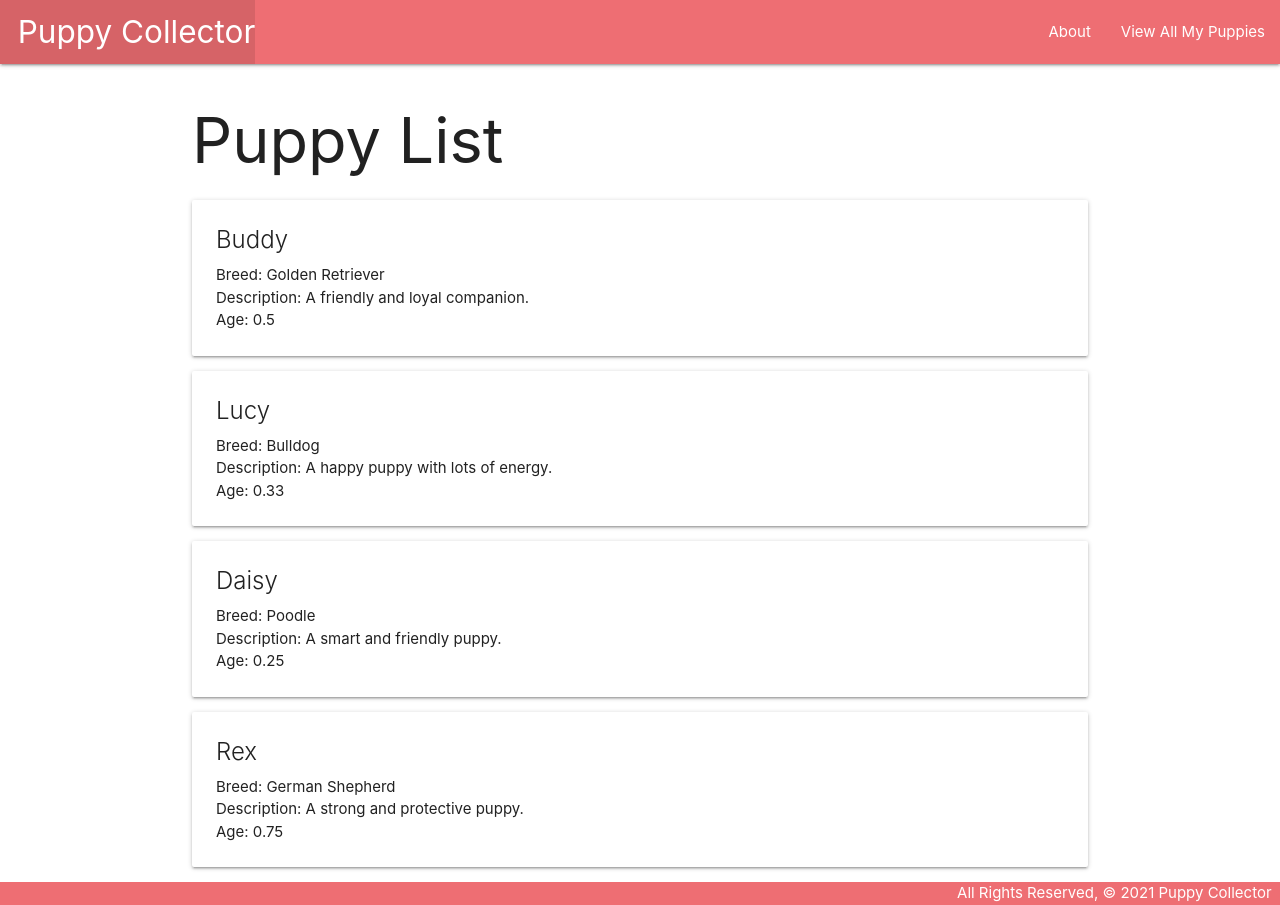
After one commit to emmyileeva/PawPalace, a Django app: page /puppies/ in a window 1280 px wide. The commit adds this page. Run offline with Django 5.2, Linux system fonts and the light colour scheme.

Commit message:
add user story

```diff
--- /dev/null
+++ b/main_app/static/css/style.css
@@ -0,0 +1,14 @@
+body {
+    display: flex;
+    min-height: 100vh;
+    flex-direction: column;
+}
+
+main {
+    flex: 1 0 auto;
+}
+
+footer.page-footer {
+    padding-top: 0;
+    text-align: right;
+}
--- /dev/null
+++ b/main_app/templates/base.html
@@ -0,0 +1,37 @@
+{% load static %}
+<!DOCTYPE html>
+<html lang="en">
+
+<head>
+    <meta charset="UTF-8">
+    <meta name="viewport" content="width=device-width, initial-scale=1.0">
+    <meta http-equiv="X-UA-Compatible" content="ie=edge">
+    <title>Cat Collector</title>
+    <link rel="stylesheet" href="https://cdnjs.cloudflare.com/ajax/libs/materialize/1.0.0/css/materialize.min.css">
+    <link rel="stylesheet" type="text/css" href="{% static 'css/style.css' %}">
+</head>
+
+<body>
+    <header class="navbar-fixed">
+        <nav>
+            <div class="nav-wrapper">
+                <ul>
+                    <li><a href="/" class="left brand-logo">&nbsp;&nbsp;Puppy Collector</a></li>
+                </ul>
+                <ul class="right">
+                    <li><a href="/about">About</a></li>
+                    <li><a href="/puppies">View All My Puppies</a></li>
+                </ul>
+            </div>
+        </nav>
+    </header>
+    <main class="container">
+        {% block content %}
+        {% endblock %}
+    </main>
+    <footer class="page-footer">
+        <div class="right">All Rights Reserved, &copy; 2021 Puppy Collector &nbsp;</div>
+    </footer>
+</body>
+
+</html>
--- /dev/null
+++ b/main_app/templates/puppies/index.html
@@ -0,0 +1,21 @@
+{% extends 'base.html' %}
+{% block content %}
+
+<h1>Puppy List</h1>
+
+{% for puppy in puppies %}
+<div class="card">
+    <div class="card-content">
+        <span class="card-title">{{ puppy.name }}</span>
+        <p>Breed: {{ puppy.breed }}</p>
+        <p>Description: {{ puppy.description }}</p>
+        {% if puppy.age > 0 %}
+        <p>Age: {{ puppy.age }}</p>
+        {% else %}
+        <p>Age: Puppy</p>
+        {% endif %}
+    </div>
+</div>
+{% endfor %}
+
+{% endblock %}
--- a/main_app/views.py
+++ b/main_app/views.py
@@ -1,9 +1,10 @@
 from django.shortcuts import render
 
 puppies = [
-    {'name': 'Buddy', 'breed': 'Golden Retriever'},
-    {'name': 'Daisy', 'breed': 'Poodle'},
-    {'name': 'Rex', 'breed': 'German Shepherd'}
+    {'name': 'Buddy', 'breed': 'Golden Retriever', 'description': 'A friendly and loyal companion.', 'age': 0.50},
+    {'name': 'Lucy', 'breed': 'Bulldog', 'description': 'A happy puppy with lots of energy.', 'age': 0.33},
+    {'name': 'Daisy', 'breed': 'Poodle', 'description': 'A smart and friendly puppy.', 'age': 0.25},
+    {'name': 'Rex', 'breed': 'German Shepherd', 'description': 'A strong and protective puppy.', 'age': 0.75},
 ]
 
 # Create your views here.
```
Also changed, not shown: main_app/templates/about.html (+3 -10 lines).
